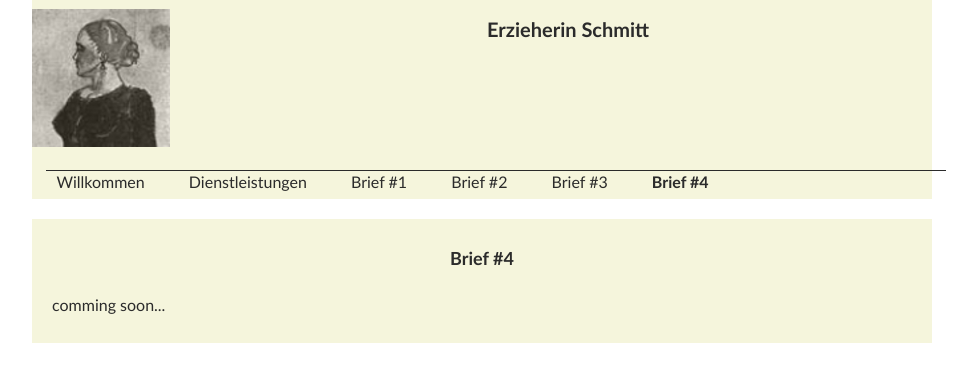
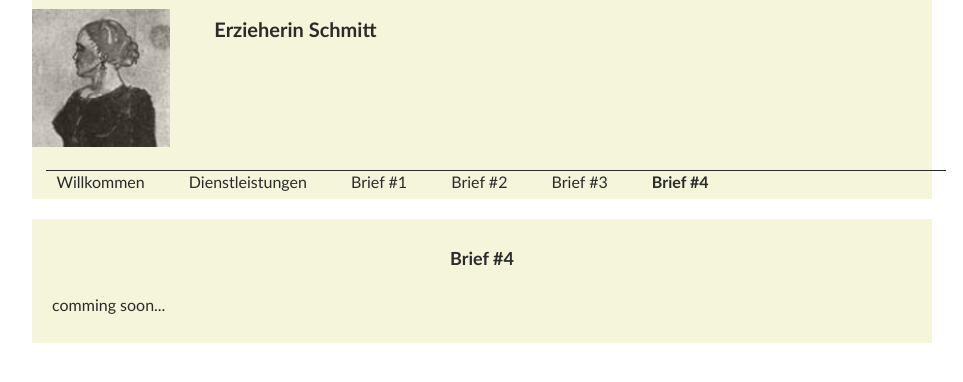
Before and after one commit to richardtraindl/tierarztpraxis-kaiserstrasse.at, a Jekyll site: the page built from xyz123/Schmitt/brief4.html, in a window 1280 px wide. Shown: the top 382 px of the page, without its empty margins (158-1121 px from the left). Built offline with Jekyll 4.4.1, drawn with Linux system fonts in a browser that asks for light colours.

Commit message:
customize

```diff
--- a/_includes/guest.html
+++ b/_includes/guest.html
@@ -1,9 +1,9 @@
 
         <header class="section group">
-            <div class="col span_2_of_12" style="display:flex; align-items: center; justify-content: center;">
+            <div class="col span_2_of_12 flexbox-container">
                 <a href="index.html"><img src="/img2/logo.jpg" alt="Logo"></a>
             </div>
-            <div class="col span_10_of_12" style="display:flex; align-items: center; justify-content: center;">
+            <div class="col span_10_of_12 flexbox-container">
                 <h1>Erzieherin Schmitt</h1>
             </div>
 
```
